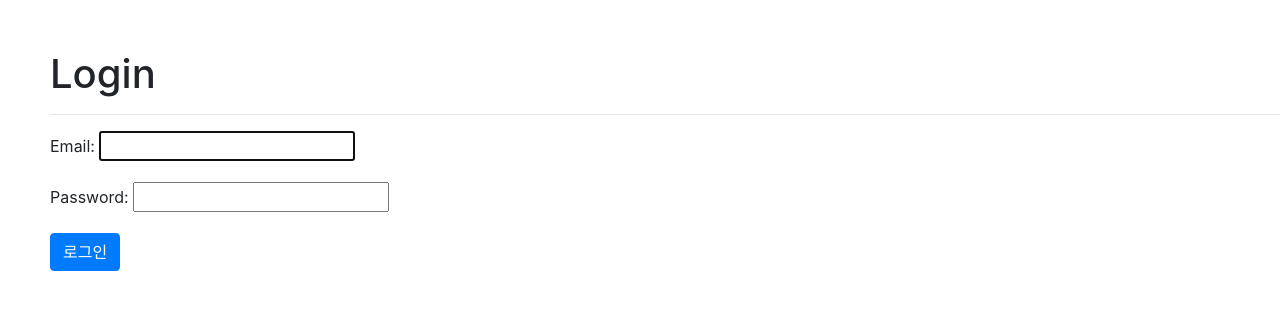
After one commit to ParkHyeonChae/django-Blog, a Django app: page /accounts/login/ in a window 1280 px wide. The commit adds this page. Shown: the top 310 px of the page. Run offline with Django 3.2, Linux system fonts and the light colour scheme; some libraries are stand-ins or nearby versions.

Commit message:
settings TEMPLATES 수정, auth.urls로 login, logut구현

```diff
--- a/django_blog/django_blog/urls.py
+++ b/django_blog/django_blog/urls.py
@@ -19,4 +19,5 @@ from django.urls import path, include
 urlpatterns = [
     path('admin/', admin.site.urls),
     path('', include('user.urls')),
+    path('accounts/', include('django.contrib.auth.urls')),
 ]
--- /dev/null
+++ b/django_blog/templates/registration/login.html
@@ -0,0 +1,18 @@
+{% extends "registration/base.html" %}
+
+{% block title %}로그인{% endblock %}
+{% block page %}login{% endblock %}
+
+{% block content %}
+<div style="padding-left:50px; padding-top:50px;">
+  <h1>Login</h1>
+  <hr>
+  <form method="post" action="{% url 'login' %}">
+    {% csrf_token %}
+    <input type="hidden" name="next" value="" />
+    {{ form.as_p }}
+    <button class="btn btn-primary" type="submit">로그인</button>
+  </form>
+</div>
+
+{% endblock %}
--- a/django_blog/user/templates/register.html
+++ b/django_blog/templates/registration/register.html
@@ -1,4 +1,4 @@
-{% extends "base.html" %}
+{% extends "registration/base.html" %}
 
 {% block title %}회원가입{% endblock %}
 {% block page %}signup{% endblock %}
--- a/django_blog/user/models.py
+++ b/django_blog/user/models.py
@@ -35,7 +35,7 @@ class UserManager(BaseUserManager):
         if extra_fields.get('is_superuser') is not True:
             raise ValueError('Superuser must have is_superuser=True.')
 
-        return self._create_user(email, password, **extra_fields)
+        return self._create_user(email, '', password, **extra_fields)
 
 
 class User(AbstractUser):
--- a/django_blog/user/views.py
+++ b/django_blog/user/views.py
@@ -8,8 +8,8 @@ def register(request):
             user = user_form.save(commit=False)
             user.set_password(user_form.cleaned_data['password'])
             user.save()
-            return render(request, 'register.html', {'user':user})
+            return render(request, 'registration/login.html', {'user':user})
     else:
         user_form = RegisterForm()
 
-    return render(request, 'register.html', {'user_form':user_form})
+    return render(request, 'registration/register.html', {'user_form':user_form})
```
Also changed, not shown: django_blog/django_blog/settings.py (+6 -2 lines), django_blog/db.sqlite3, django_blog/templates/registration/base.html (renamed from django_blog/user/templates/base.html).
